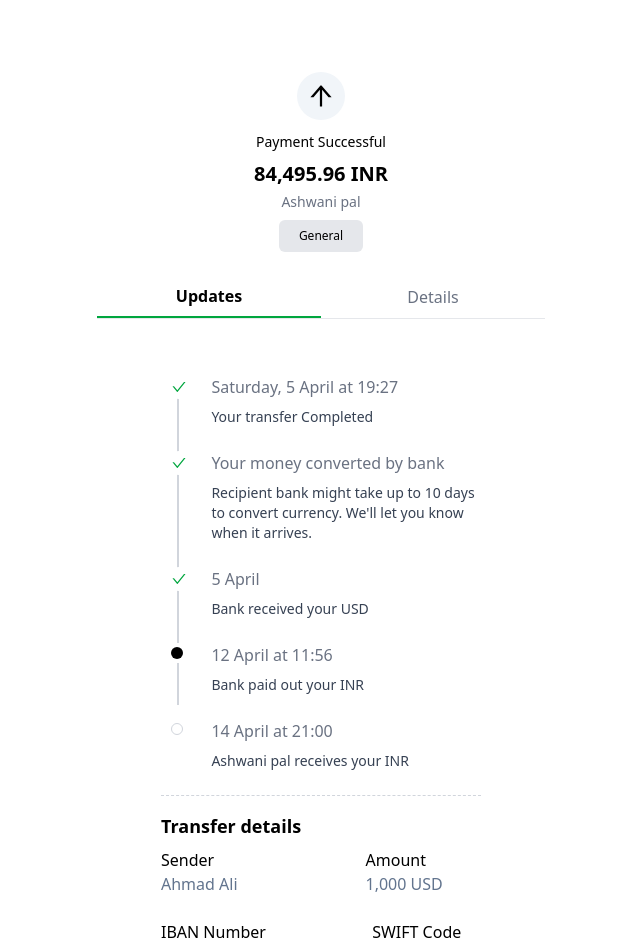
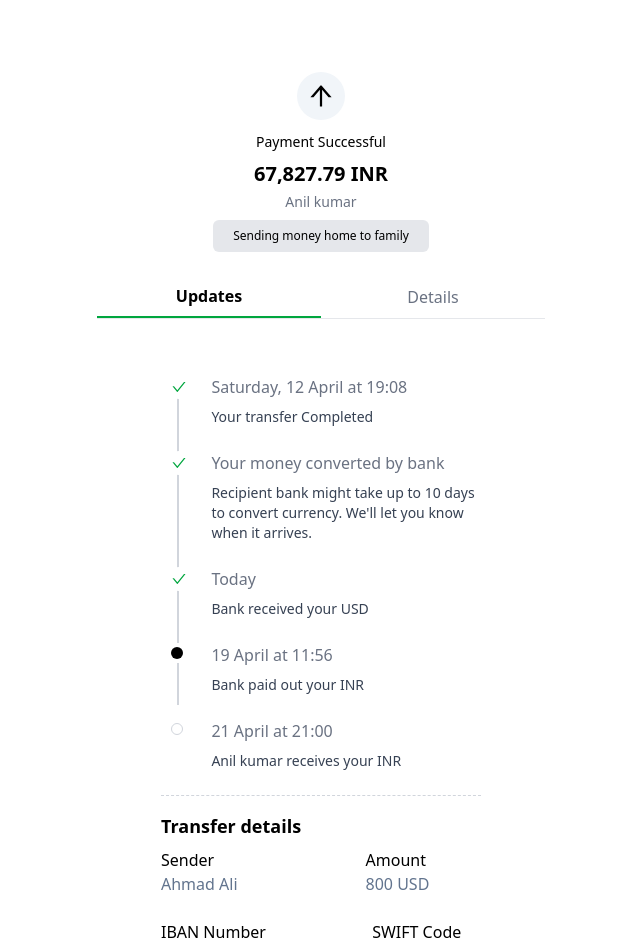
Before and after one commit to viibhuGupta/swift5, a Next.js app: page / in a window 1280 px wide. Shown: the top 948 px of the page, without its empty margins (319-959 px from the left). Built offline with nearby package versions, Linux system fonts and the light colour scheme.

Commit message:
KANHAIYA update

```diff
--- a/app/data.js
+++ b/app/data.js
@@ -1,20 +1,20 @@
-const name = "Ashwani pal";
-const amountSend = "1,000";
-const ConvertAmount = "84,495.96";
-const wiseFees = "11.72";
-const rateOFDollars = "85.4980";
+const name = "Anil kumar";
+const amountSend = "800";
+const ConvertAmount = "67,827.79";
+const wiseFees = "10.80 ";
+const rateOFDollars = "85.9450";
 const bankType = "Private";
-const ifscCode = "SBIN0016993";
-const accountNumber = "20219382685";
-const bankName = "STATE BANK OF INDIA";
-const transactionNumberAdd = "#1485626616";
+const ifscCode = "HDFC0001766";
+const accountNumber = "50100399710919";
+const bankName = "HDFC Bank";
+const transactionNumberAdd = "#1495544745";
 const dayTake = "10";
-const paymentDataTime = "Saturday, 5 April at 19:27";
-const bankReceivePaymentDataTime = "5 April ";
-const bankPaidToCoustomerBank = "12 April at 11:56";
-const coustomerReceiveMoney = "14 April at 21:00";
+const paymentDataTime = "Saturday, 12 April at 19:08";
+const bankReceivePaymentDataTime = "Today ";
+const bankPaidToCoustomerBank = "19 April at 11:56";
+const coustomerReceiveMoney = "21 April at 21:00";
 // const branchCode = "030";
-export const category = "";
+export const category = "f";
 
 const bankCode = "125";
 const idNumber = "5006255205";
--- a/app/src/App.jsx
+++ b/app/src/App.jsx
@@ -13,11 +13,13 @@ function App() {
   const getCategoryLabel = () => {
     switch (category) {
       case "f":
-        return "Family";
+        return "Sending money home to family";
       case "p":
         return "Personal Expenses";
       case "e":
-        return "Education";
+        return "Education expenses";
+      case "s":
+        return "Savings";
       default:
         return "General";
     }
```
